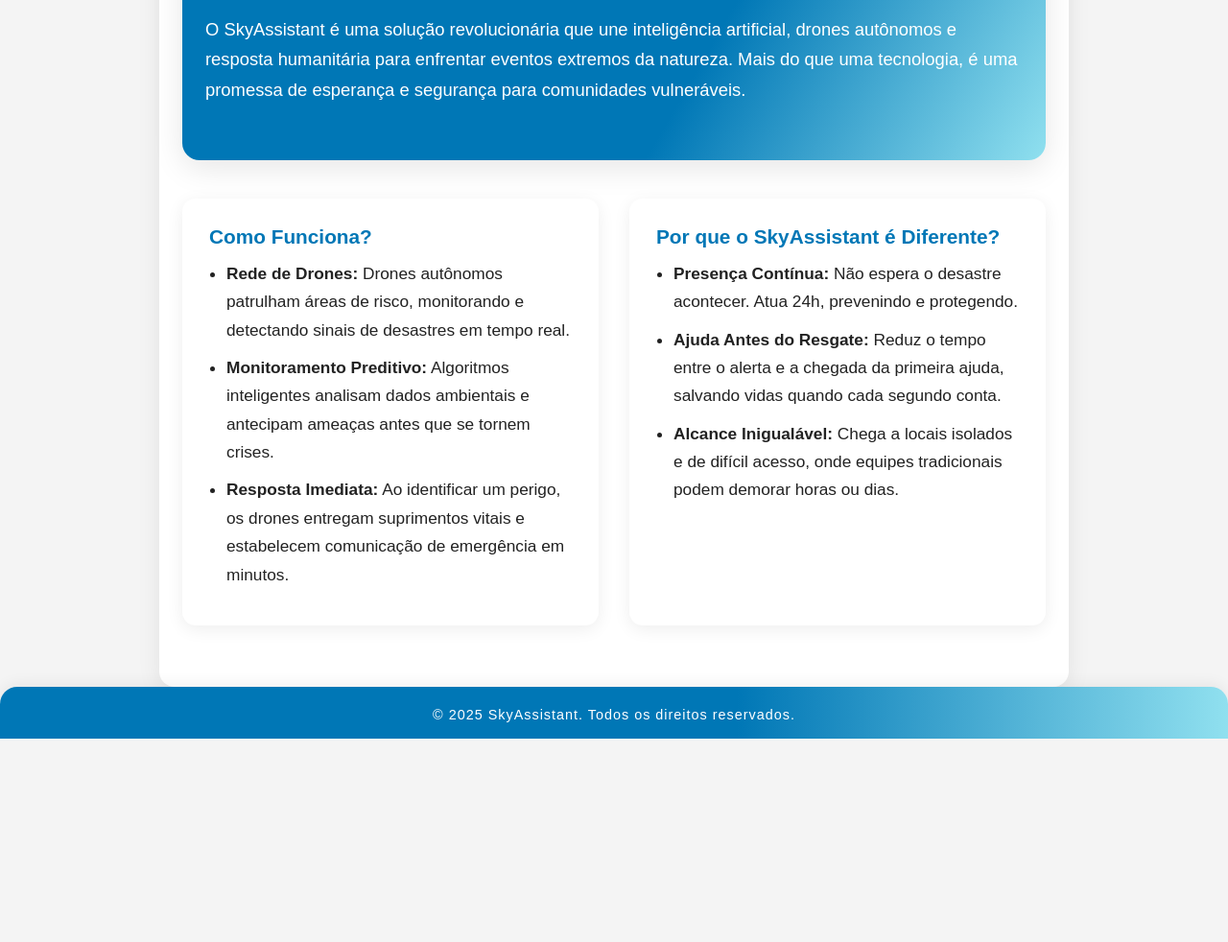
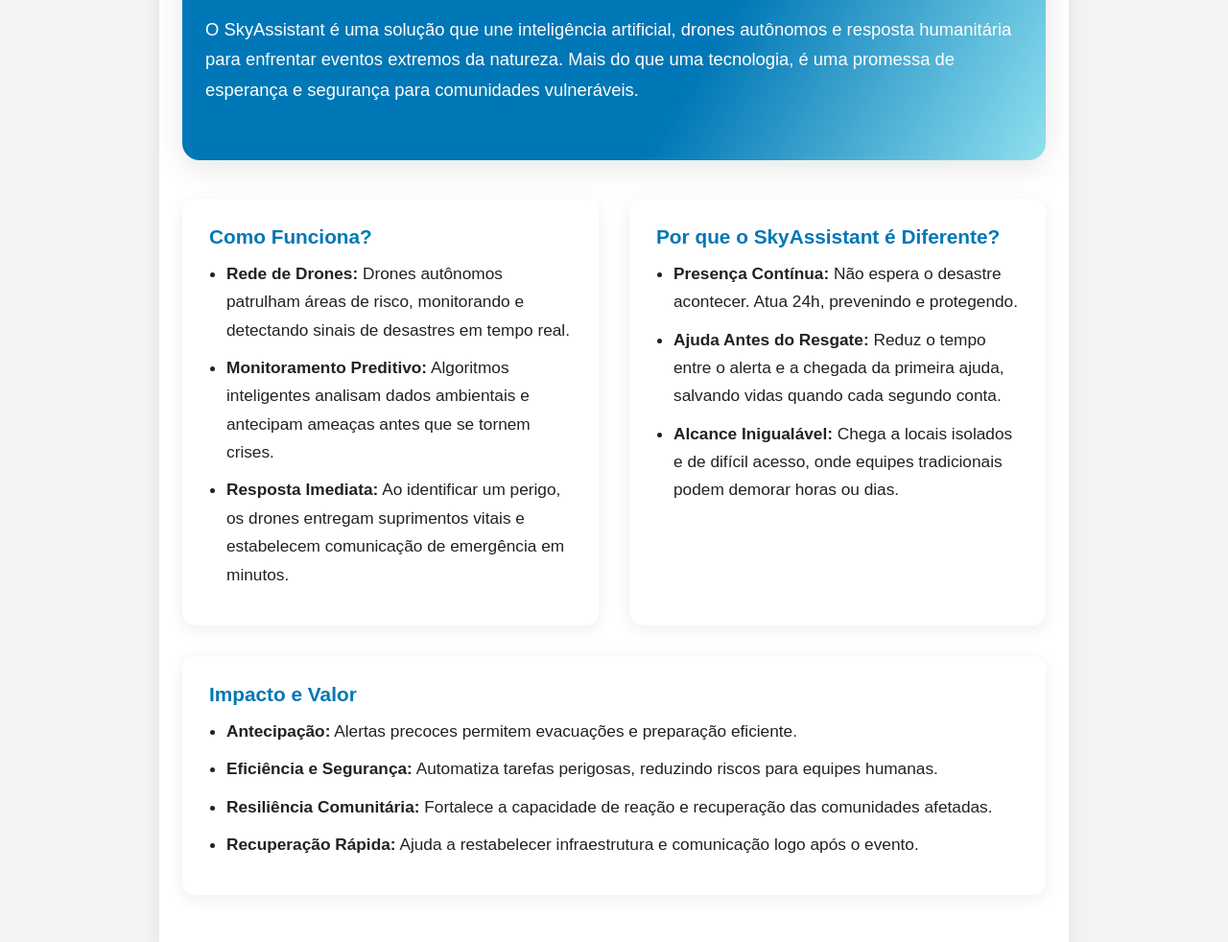
Before and after one commit to Leonardo-Saavedra/Front-End_GS, a plain HTML site: page solucao.html in a window 1280 px wide. Shown: the part 318-1300 px from the top of the page at 96% size. Before the commit the page ends 1088 px from the top, so only its background shows below. Drawn offline with Linux system fonts and the light colour scheme.

Commit message:
commit 15 - mudanças na página solução

```diff
--- a/solucao.html
+++ b/solucao.html
@@ -27,7 +27,7 @@
     <section class="hero">
         <h2>SkyAssistant: Inovação Aérea para Salvar Vidas</h2>
         <p>
-            O SkyAssistant é uma solução revolucionária que une inteligência artificial, drones autônomos e resposta humanitária
+            O SkyAssistant é uma solução que une inteligência artificial, drones autônomos e resposta humanitária
             para enfrentar eventos extremos da natureza. Mais do que uma tecnologia, é uma promessa de esperança e segurança para
             comunidades vulneráveis.
         </p>
@@ -53,6 +53,15 @@
                 <li><strong>Alcance Inigualável:</strong> Chega a locais isolados e de difícil acesso, onde equipes tradicionais podem demorar horas ou dias.</li>
             </ul>
         </div>
+        <div>
+            <h3>Impacto e Valor</h3>
+            <ul>
+                <li><strong>Antecipação:</strong> Alertas precoces permitem evacuações e preparação eficiente.</li>
+                <li><strong>Eficiência e Segurança:</strong> Automatiza tarefas perigosas, reduzindo riscos para equipes humanas.</li>
+                <li><strong>Resiliência Comunitária:</strong> Fortalece a capacidade de reação e recuperação das comunidades afetadas.</li>
+                <li><strong>Recuperação Rápida:</strong> Ajuda a restabelecer infraestrutura e comunicação logo após o evento.</li>
+            </ul>
+        </div>
     </section>
     </main>
 
```
